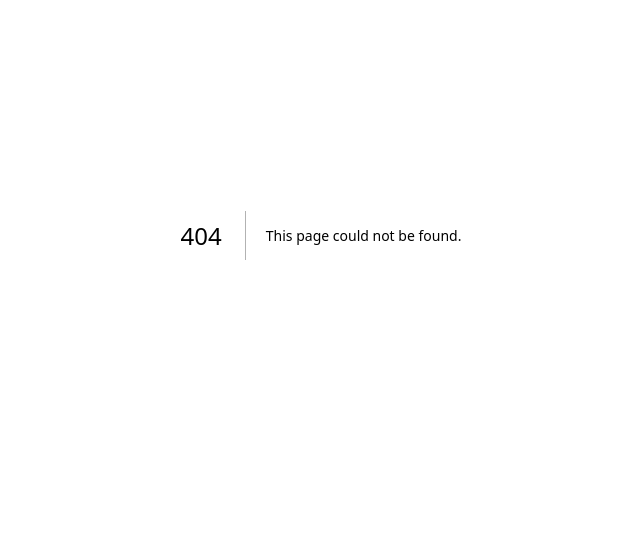
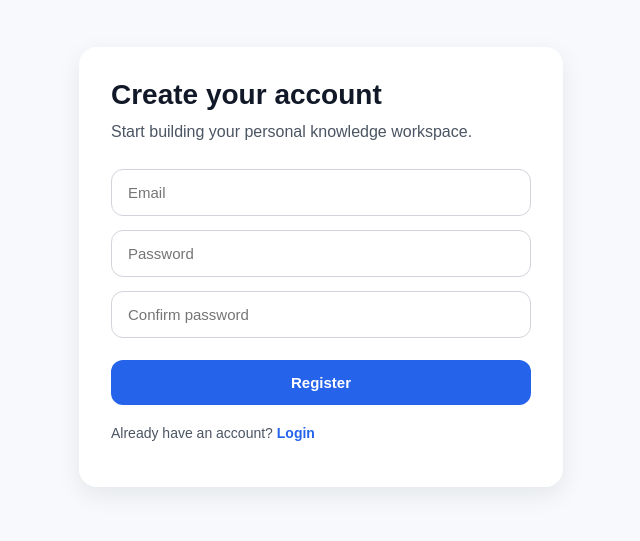
Before and after one commit to Lunac1a/Asteria, a Next.js app in the folder frontend/: page /register in a window 1280 px wide. Before the commit this address had no page. Shown: the part 165-706 px from the top of the page, without its empty margins (319-959 px from the left). Built offline with nearby package versions, Linux system fonts and the light colour scheme; no server answers.

Commit message:
Add registration page with form handling and validation

```diff
--- a/frontend/app/page.tsx
+++ b/frontend/app/page.tsx
@@ -32,9 +32,6 @@ export default function LandingPage() {
           <div style={styles.heroActions}>
             <Link href="/register" style={styles.primaryButton}>
               Try it out
-            </Link>
-            <Link href="/login" style={styles.secondaryButton}>
-              Login
             </Link>
           </div>
         </div>
--- /dev/null
+++ b/frontend/app/register/page.tsx
@@ -0,0 +1,189 @@
+"use client";
+
+import { useState } from "react";
+import { useRouter } from "next/navigation";
+import Link from "next/link";
+
+const API_BASE_URL = process.env.NEXT_PUBLIC_API_BASE_URL;
+
+export default function RegisterPage() {
+  const router = useRouter();
+
+  const [email, setEmail] = useState("");
+  const [password, setPassword] = useState("");
+  const [confirmPassword, setConfirmPassword] = useState("");
+
+  const [error, setError] = useState("");
+  const [success, setSuccess] = useState("");
+  const [loading, setLoading] = useState(false);
+
+  async function handleRegister(e: React.FormEvent<HTMLFormElement>) {
+    e.preventDefault();
+    setError("");
+    setSuccess("");
+
+    if (password !== confirmPassword) {
+      setError("Passwords do not match");
+      return;
+    }
+
+    setLoading(true);
+
+    try {
+      const response = await fetch(`${API_BASE_URL}/api/auth/register`, {
+        method: "POST",
+        headers: {
+          "Content-Type": "application/json",
+        },
+        body: JSON.stringify({
+          email,
+          password,
+        }),
+      });
+
+      const data = await response.json();
+
+      if (!response.ok) {
+        throw new Error(data.detail || "Register failed");
+      }
+
+      setSuccess("Registration successful. Redirecting to login...");
+      setTimeout(() => {
+        router.push("/login");
+      }, 1000);
+    } catch (err) {
+      if (err instanceof Error) {
+        setError(err.message);
+      } else {
+        setError("Something went wrong");
+      }
+    } finally {
+      setLoading(false);
+    }
+  }
+
+  return (
+    <main style={styles.page}>
+      <div style={styles.card}>
+        <h1 style={styles.title}>Create your account</h1>
+        <p style={styles.subtitle}>
+          Start building your personal knowledge workspace.
+        </p>
+
+        <form onSubmit={handleRegister} style={styles.form}>
+          <input
+            type="email"
+            placeholder="Email"
+            value={email}
+            onChange={(e) => setEmail(e.target.value)}
+            required
+            style={styles.input}
+          />
+
+          <input
+            type="password"
+            placeholder="Password"
+            value={password}
+            onChange={(e) => setPassword(e.target.value)}
+            required
+            style={styles.input}
+          />
+
+          <input
+            type="password"
+            placeholder="Confirm password"
+            value={confirmPassword}
+            onChange={(e) => setConfirmPassword(e.target.value)}
+            required
+            style={styles.input}
+          />
+
+          <button type="submit" disabled={loading} style={styles.button}>
+            {loading ? "Creating account..." : "Register"}
+          </button>
+        </form>
+
+        {error && <p style={styles.error}>{error}</p>}
+        {success && <p style={styles.success}>{success}</p>}
+
+        <p style={styles.footerText}>
+          Already have an account?{" "}
+          <Link href="/login" style={styles.link}>
+            Login
+          </Link>
+        </p>
+      </div>
+    </main>
+  );
+}
+
+const styles: Record<string, React.CSSProperties> = {
+  page: {
+    minHeight: "100vh",
+    display: "flex",
+    alignItems: "center",
+    justifyContent: "center",
+    backgroundColor: "#f7f9fc",
+    padding: "24px",
+    fontFamily: "Arial, sans-serif",
+  },
+  card: {
+    width: "100%",
+    maxWidth: "420px",
+    backgroundColor: "#ffffff",
+    borderRadius: "18px",
+    padding: "32px",
+    boxShadow: "0 8px 24px rgba(15, 23, 42, 0.08)",
+  },
+  title: {
+    margin: "0 0 8px",
+    fontSize: "28px",
+    fontWeight: 700,
+    color: "#111827",
+  },
+  subtitle: {
+    margin: "0 0 24px",
+    color: "#4b5563",
+    lineHeight: 1.6,
+  },
+  form: {
+    display: "grid",
+    gap: "14px",
+  },
+  input: {
+    padding: "14px 16px",
+    borderRadius: "12px",
+    border: "1px solid #d1d5db",
+    fontSize: "15px",
+    outline: "none",
+  },
+  button: {
+    marginTop: "8px",
+    padding: "14px 16px",
+    borderRadius: "12px",
+    border: "none",
+    backgroundColor: "#2563eb",
+    color: "#ffffff",
+    fontSize: "15px",
+    fontWeight: 600,
+    cursor: "pointer",
+  },
+  error: {
+    marginTop: "16px",
+    color: "#dc2626",
+  },
+  success: {
+    marginTop: "16px",
+    color: "#16a34a",
+  },
+  footerText: {
+    marginTop: "20px",
+    color: "#4b5563",
+    fontSize: "14px",
+  },
+  link: {
+    color: "#2563eb",
+    textDecoration: "none",
+    fontWeight: 600,
+  },
+};
```
